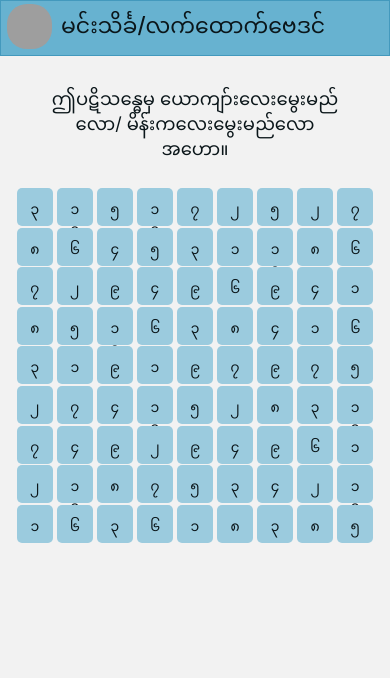
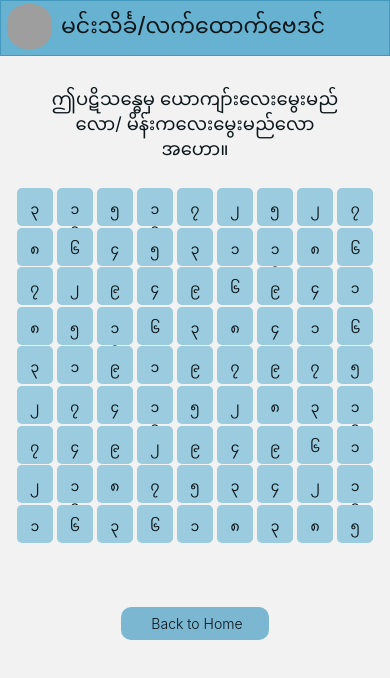
Before and after one commit to LinThitHtwe/MinThienKha_ReactNative, a React Native app: screen / in a window 390 px wide. Both pictures are taken after a click on the element 195 px from the left and 290 px from the top of the page. Shown: the top 678 px of the page. Built offline with nearby package versions, Linux system fonts and the light colour scheme; grey boxes are pictures that could not be loaded.

Commit message:
[modify] modify alert btn and [add] backBtn

```diff
--- a/screen/PickNumber.tsx
+++ b/screen/PickNumber.tsx
@@ -1,13 +1,37 @@
-import {Text, View, StyleSheet, TouchableOpacity, Alert} from 'react-native';
+import {
+  Text,
+  View,
+  StyleSheet,
+  TouchableOpacity,
+  Alert,
+  Button,
+} from 'react-native';
 import {numberList} from '../data/numberList';
 import {useFetchAnswer} from '../hooks/useFetchAnswer';
 
-const PickNumber = ({route}: any): JSX.Element => {
+const PickNumber = ({route, navigation}: any): JSX.Element => {
   const {questionNo, questionName} = route.params;
 
   const handleFortuneNumberClick = (answerNo: string) => {
     const answerResult = useFetchAnswer(questionNo, answerNo);
-    Alert.alert('Answer Result', answerResult);
+    Alert.alert(
+      'Answer Result',
+      answerResult,
+      [
+        {
+          text: 'Go Back to Home',
+          onPress: () => {
+            navigation.navigate('Home');
+          },
+        },
+        {
+          text: 'Try Again',
+          onPress: () => {},
+          style: 'cancel',
+        },
+      ],
+      {cancelable: false},
+    );
   };
 
   return (
@@ -23,6 +47,11 @@ const PickNumber = ({route}: any): JSX.Element => {
           </TouchableOpacity>
         ))}
       </View>
+      <TouchableOpacity
+        style={styles.backBtn}
+        onPress={() => navigation.navigate('Home')}>
+        <Text style={styles.backBtnText}> Back to Home</Text>
+      </TouchableOpacity>
     </View>
   );
 };
@@ -64,6 +93,18 @@ const styles = StyleSheet.create({
     height: 38,
     color: '#0B161A',
   },
+  backBtn: {
+    width: '40%',
+    marginTop: 60,
+    backgroundColor: '#7bb7d1',
+    padding: 8,
+    borderRadius: 10,
+  },
+  backBtnText: {
+    color: '#0B161A',
+    fontWeight: '300',
+    textAlign: 'center',
+  },
 });
 
 export default PickNumber;
```
